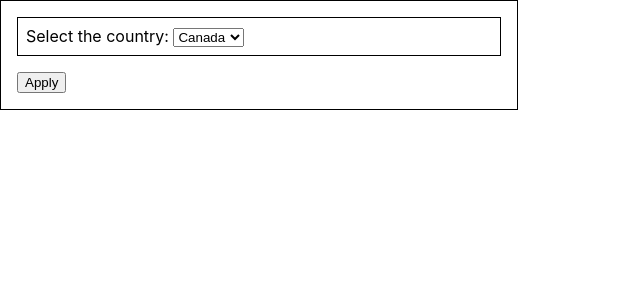
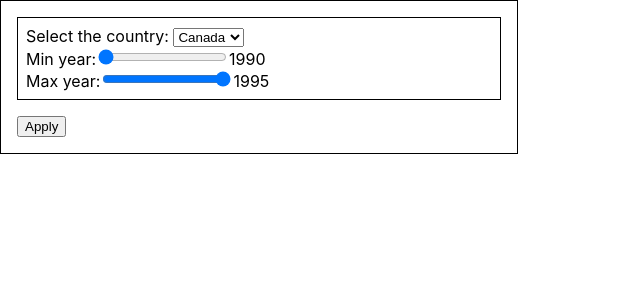
Before and after one commit to markarko/gdpro, a React (Create React App) app in the folder client/: page / in a window 1280 px wide. Shown: the top 300 px of the page, without its empty margins (0-640 px from the left). Built offline with nearby package versions, Linux system fonts and the light colour scheme.

Commit message:
Add sliders to select a range of years

```diff
--- a/client/src/components/filters/chart/ChartFilters.js
+++ b/client/src/components/filters/chart/ChartFilters.js
@@ -11,8 +11,8 @@ export default function ChartFilters({ years, validCountries }) {
 
   const [basicFilters, setBasicFilters] = useState({
     country: validCountries[0],
-    yearMin: years[0],
-    yearMax: years[years.length - 1]
+    minYear: years[0],
+    maxYear: years[years.length - 1]
   });
 
   const applyFilters = e => {
--- a/client/src/components/filters/chart/basic/BasicFilters.js
+++ b/client/src/components/filters/chart/basic/BasicFilters.js
@@ -1,6 +1,6 @@
 import '../../Filters.css';
-// import './BasicFilters.css';
 import Select from '../../map/select/Select';
+import Slider from '../slider/Slider';
 
 export default function BasicFilters({
   years,
@@ -25,6 +25,18 @@ export default function BasicFilters({
         options={validCountries}
         labelText="Select the country: "
         onChange={e => updateCountry(e)} />
+      <Slider
+        labelText="Min year:"
+        values={years}
+        basicFilters={basicFilters}
+        setBasicFilters={setBasicFilters}
+        yearType="minYear" />
+      <Slider
+        labelText="Max year:"
+        values={years}
+        basicFilters={basicFilters}
+        setBasicFilters={setBasicFilters}
+        yearType="maxYear" />
     </div>
   );
 }
--- /dev/null
+++ b/client/src/components/filters/chart/slider/Slider.js
@@ -0,0 +1,22 @@
+export default function Slider({ labelText, values, basicFilters, setBasicFilters, yearType }) {
+  const updateYear = e => {
+    const year = e.target.value;
+    setBasicFilters((prevFilters) => ({
+      ...prevFilters,
+      [yearType]: year,
+    }));
+  };
+
+  return (
+    <div>
+      <label for="volume">{labelText}</label>
+      <input
+        type="range"
+        min={values[0]}
+        max={values[values.length - 1]}
+        value={basicFilters[yearType]}
+        onChange={e => updateYear(e)} />
+      <span>{basicFilters[yearType]}</span>
+    </div>
+  );
+}
```
